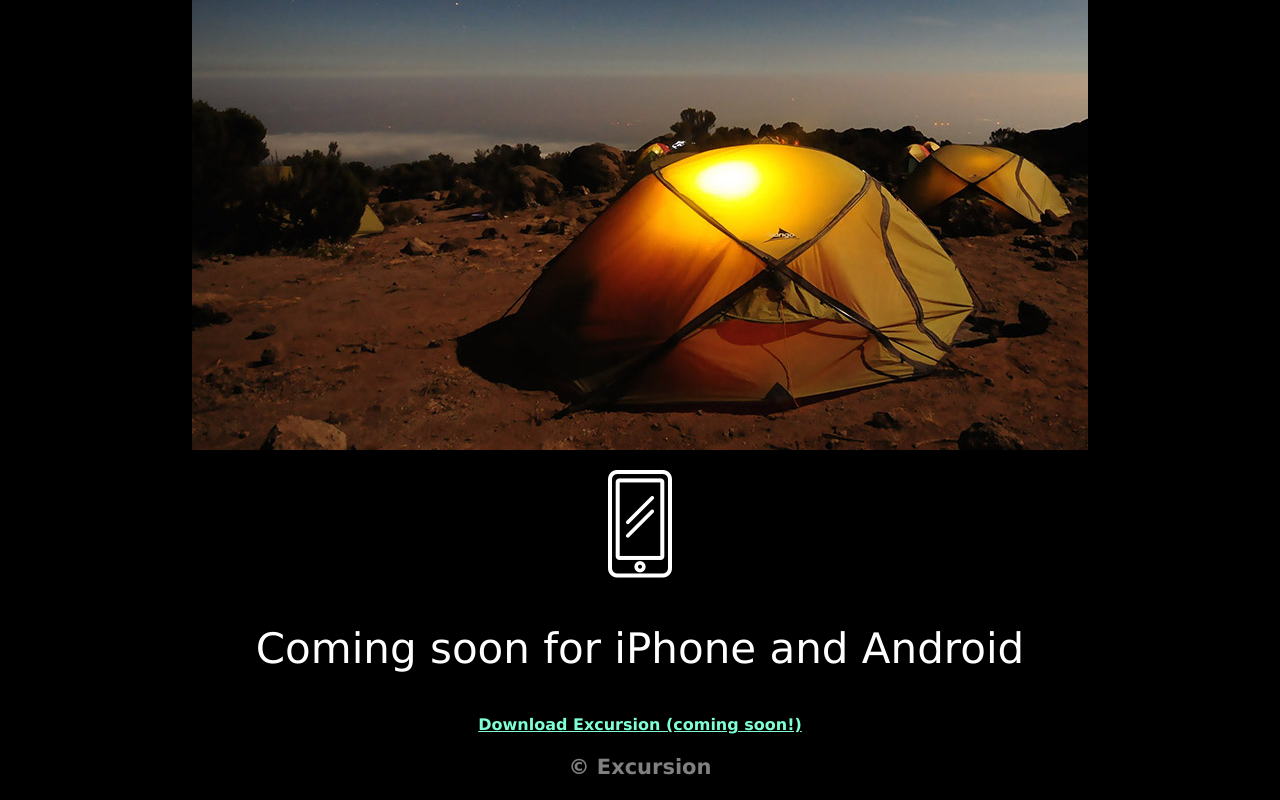
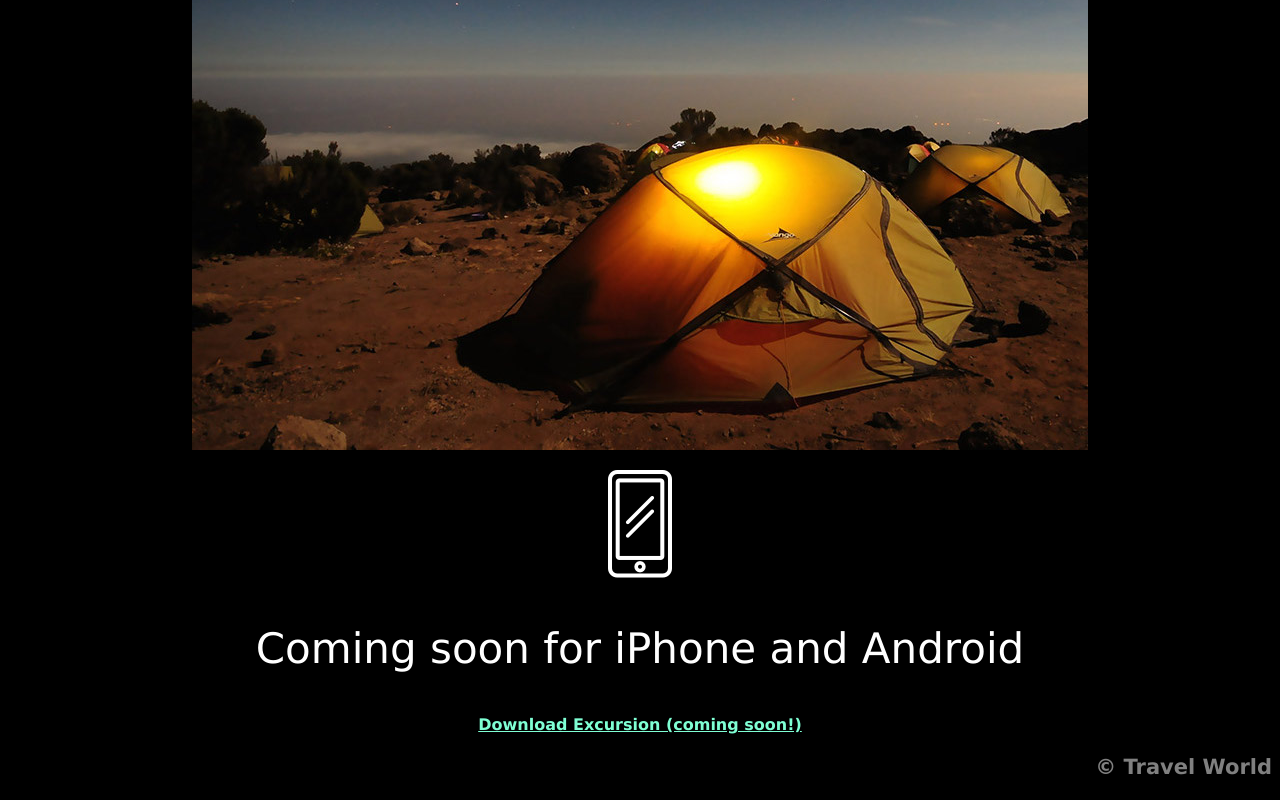
Before and after one commit to hmcloud/travel, a plain HTML site: page index.html in a window 1280 px wide. Shown: the part 660-1460 px from the top of the page. Drawn offline with Linux system fonts and the light colour scheme.

Commit message:
Finalize styles, and change company name.

```diff
--- a/index.html
+++ b/index.html
@@ -19,6 +19,6 @@
   <p class="h2-like">Coming soon for iPhone and Android</p>
     <p><a class="download-link" href="#">Download Excursion (coming soon!)</a></p>
 
-  <p class="desc-caption right-align">&copy; Excursion</p>
+  <p class="desc-caption right-align">&copy; Travel World</p>
 </body>
 </html>
--- a/resources/css/style.css
+++ b/resources/css/style.css
@@ -24,3 +24,7 @@ html {
 	color: gray;
 	font-size: 21px;
 }
+
+.right-align {
+	text-align: right;
+}
```
